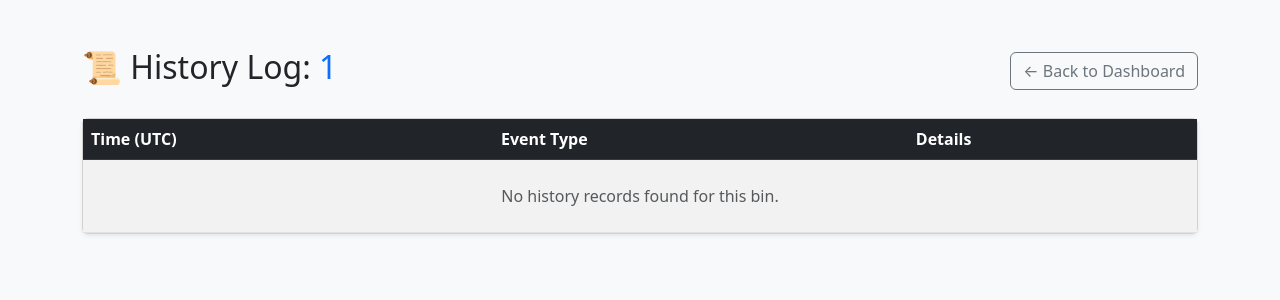
After one commit to divyajayadevan/Prioribin, a Flask app: page /history/1 in a window 1280 px wide. The commit adds this page. Shown: the top 300 px of the page. Run offline with Flask 3, Linux system fonts and the light colour scheme.

Commit message:
Addded History function

```diff
--- a/app.py
+++ b/app.py
@@ -1,17 +1,17 @@
 import os
+from datetime import datetime
 from flask import Flask, render_template, request, jsonify, redirect, url_for
-from models import db, WasteBin
+# Import BinHistory here
+from models import db, WasteBin, BinHistory
 
 app = Flask(__name__, instance_relative_config=True)
 
-# --- Config ---
 app.config['SQLALCHEMY_DATABASE_URI'] = 'sqlite:///prioribin.db'
 app.config['SQLALCHEMY_TRACK_MODIFICATIONS'] = False
 app.config['SECRET_KEY'] = 'dev'
 
 db.init_app(app)
 
-# Create DB if not exists
 with app.app_context():
     try:
         os.makedirs(app.instance_path)
@@ -25,6 +25,12 @@ def calculate_status(fill_level):
     elif fill_level >= 70: return "Warning"
     return "Normal"
 
+def log_event(bin_id, event_type, description):
+    """Helper function to add a record to history"""
+    new_log = BinHistory(bin_id=bin_id, event_type=event_type, description=description)
+    db.session.add(new_log)
+    # We commit in the main function calling this
+
 # --- Web Routes ---
 @app.route('/')
 def home():
@@ -32,13 +38,18 @@ def home():
 
 @app.route('/admin')
 def admin_dashboard():
-    # Sort by Critical first so they appear at the top
     bins = WasteBin.query.order_by(WasteBin.fill_level.desc()).all()
     return render_template('admin.html', bins=bins)
 
+# NEW: History Route
+@app.route('/history/<bin_id>')
+def bin_history(bin_id):
+    # Get logs sorted by newest first
+    logs = BinHistory.query.filter_by(bin_id=bin_id).order_by(BinHistory.timestamp.desc()).all()
+    return render_template('history.html', logs=logs, bin_id=bin_id)
+
 @app.route('/collector')
 def collector_dashboard():
-    # LOGIC: Only show bins that NEED collection (Warning/Critical)
     priority_bins = WasteBin.query.filter(WasteBin.status.in_(['Warning', 'Critical'])).all()
     return render_template('collector.html', bins=priority_bins)
 
@@ -53,31 +64,37 @@ def add_bin():
         if not existing:
             new_bin = WasteBin(bin_id=bin_id, location_lat=float(lat), location_lon=float(lon))
             db.session.add(new_bin)
+            log_event(bin_id, "System", "Bin initialized")
             db.session.commit()
     return redirect(url_for('admin_dashboard'))
 
-# --- THIS IS THE MISSING ROUTE THAT FIXES YOUR ERROR ---
 @app.route('/delete_bin/<bin_id>', methods=['POST'])
 def delete_bin(bin_id):
     bin_obj = WasteBin.query.filter_by(bin_id=bin_id).first()
     if bin_obj:
+        # Delete history first to avoid orphan records
+        BinHistory.query.filter_by(bin_id=bin_id).delete()
         db.session.delete(bin_obj)
         db.session.commit()
     return redirect(url_for('admin_dashboard'))
-# -----------------------------------------------------
 
 @app.route('/manual_update', methods=['POST'])
 def manual_update():
-    """Allows Admin to manually set fill level for testing"""
     bin_id = request.form.get('bin_id')
     fill_level = request.form.get('fill_level')
 
     bin_obj = WasteBin.query.filter_by(bin_id=bin_id).first()
     if bin_obj and fill_level:
-        # Handle string input (e.g., remove '%' if present)
-        level = int(str(fill_level).replace('%', ''))
-        bin_obj.fill_level = level
-        bin_obj.status = calculate_status(level)
+        lvl = int(str(fill_level).replace('%', ''))
+
+        # Log if status changes to Critical
+        new_status = calculate_status(lvl)
+        if bin_obj.status != "Critical" and new_status == "Critical":
+            log_event(bin_id, "Critical Alert", f"Manual override: Level set to {lvl}%")
+
+        bin_obj.fill_level = lvl
+        bin_obj.status = new_status
+        bin_obj.last_updated = datetime.utcnow()
         db.session.commit()
 
     return redirect(url_for('admin_dashboard'))
@@ -90,8 +107,16 @@ def update_bin():
 
     bin_obj = WasteBin.query.filter_by(bin_id=data['bin_id']).first()
     if bin_obj:
-        bin_obj.fill_level = int(data['fill_level'])
-        bin_obj.status = calculate_status(bin_obj.fill_level)
+        new_level = int(data['fill_level'])
+        new_status = calculate_status(new_level)
+
+        # LOG HISTORY: Only log if we just entered Critical state
+        if bin_obj.status != "Critical" and new_status == "Critical":
+            log_event(bin_obj.bin_id, "Critical Alert", f"Sensor detected high capacity: {new_level}%")
+
+        bin_obj.fill_level = new_level
+        bin_obj.status = new_status
+        bin_obj.last_updated = datetime.utcnow()
         db.session.commit()
         return jsonify({"status": bin_obj.status}), 200
     return jsonify({"error": "Bin not found"}), 404
@@ -100,8 +125,12 @@ def update_bin():
 def collect_bin(bin_id):
     bin_obj = WasteBin.query.filter_by(bin_id=bin_id).first()
     if bin_obj:
+        # LOG HISTORY: Collection Event
+        log_event(bin_id, "Collection", "Waste collected by truck")
+
         bin_obj.fill_level = 0
         bin_obj.status = "Normal"
+        bin_obj.last_updated = datetime.utcnow()
         db.session.commit()
         return jsonify({"success": True, "message": f"{bin_id} Reset", "id": bin_id}), 200
     return jsonify({"error": "Bin not found"}), 404
--- /dev/null
+++ b/templates/history.html
@@ -0,0 +1,55 @@
+<!DOCTYPE html>
+<html lang="en">
+<head>
+    <meta charset="UTF-8">
+    <title>Bin History</title>
+    <link href="https://cdn.jsdelivr.net/npm/bootstrap@5.3.0/dist/css/bootstrap.min.css" rel="stylesheet">
+</head>
+<body class="bg-light">
+
+<div class="container mt-5">
+    <div class="d-flex justify-content-between align-items-center mb-4">
+        <h2>📜 History Log: <span class="text-primary">{{ bin_id }}</span></h2>
+        <a href="/admin" class="btn btn-outline-secondary">← Back to Dashboard</a>
+    </div>
+
+    <div class="card shadow-sm">
+        <div class="card-body p-0">
+            <table class="table table-striped mb-0">
+                <thead class="table-dark">
+                    <tr>
+                        <th>Time (UTC)</th>
+                        <th>Event Type</th>
+                        <th>Details</th>
+                    </tr>
+                </thead>
+                <tbody>
+                    {% for log in logs %}
+                    <tr>
+                        <td class="text-muted small">{{ log.timestamp.strftime('%Y-%m-%d %H:%M:%S') }}</td>
+                        <td>
+                            {% if log.event_type == 'Critical Alert' %}
+                                <span class="badge bg-danger">🔥 Critical</span>
+                            {% elif log.event_type == 'Collection' %}
+                                <span class="badge bg-success">🚛 Collection</span>
+                            {% elif log.event_type == 'System' %}
+                                <span class="badge bg-info text-dark">⚙️ System</span>
+                            {% else %}
+                                <span class="badge bg-secondary">{{ log.event_type }}</span>
+                            {% endif %}
+                        </td>
+                        <td>{{ log.description }}</td>
+                    </tr>
+                    {% else %}
+                    <tr>
+                        <td colspan="3" class="text-center p-4 text-muted">No history records found for this bin.</td>
+                    </tr>
+                    {% endfor %}
+                </tbody>
+            </table>
+        </div>
+    </div>
+</div>
+
+</body>
+</html>
```
Also changed, not shown: models.py (+17 -0 lines), templates/admin.html (+13 -0 lines), prioribin.db (deleted).
